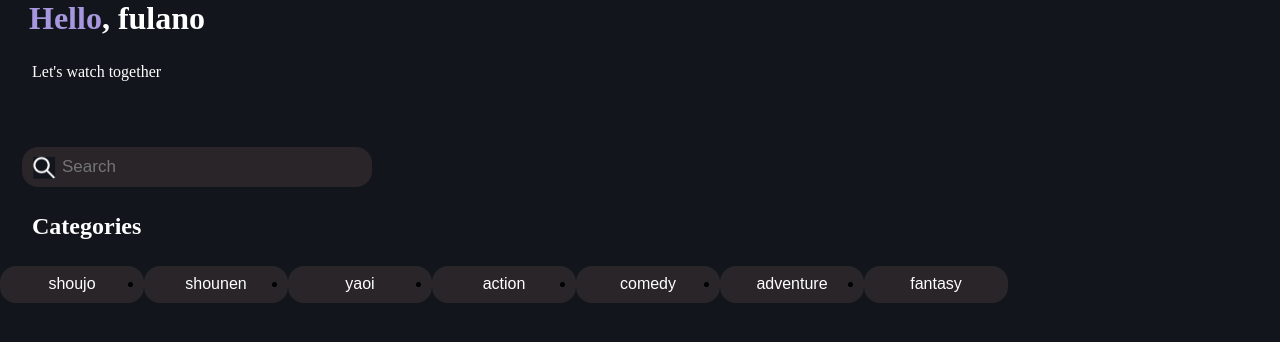
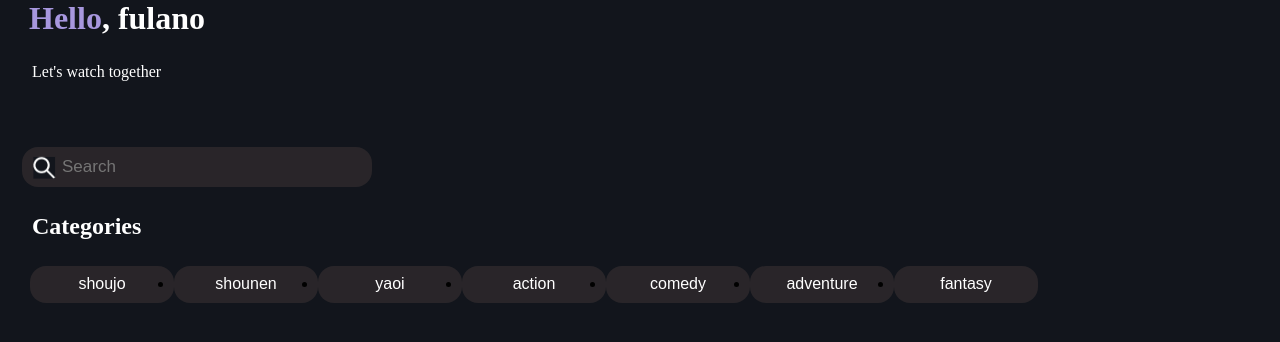
Before and after one commit to karinaramos0401/catalog-anime, a React (Create React App) app: page / in a window 1280 px wide. Shown: the top 342 px of the page. Built offline with nearby package versions, Linux system fonts and the light colour scheme.

Commit message:
configuration carousel

```diff
--- a/src/ui/Carousel/Carousel.scss
+++ b/src/ui/Carousel/Carousel.scss
@@ -3,4 +3,6 @@
 
 .carousel {
   display: flex;
+  margin-left: px-to-rem(30);
+  overflow-x: scroll;
 }
```
